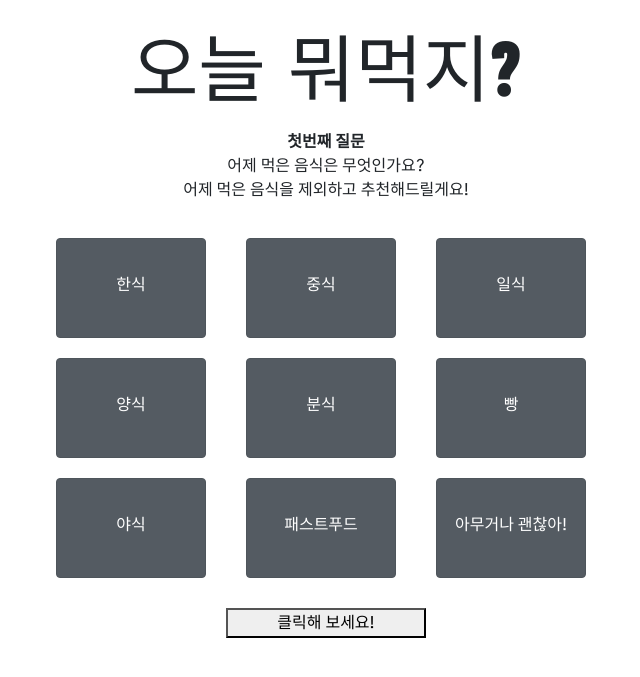
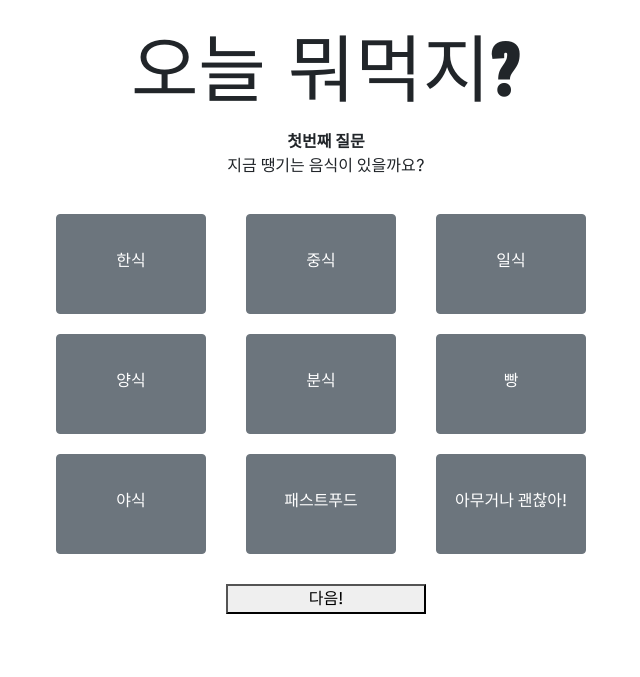
Before and after one commit to bestmealever/Thebestmeal, a Flask app: page /page1 in a window 1280 px wide. Shown: the top 677 px of the page, without its empty margins (314-954 px from the left). Run offline with Flask 2, Linux system fonts and the light colour scheme; some libraries are stand-ins or nearby versions; some web fonts are replaced.

Commit message:
민님 코드 수정

```diff
--- a/app.py
+++ b/app.py
@@ -27,19 +27,21 @@ def page2():
 
 
 ##API
+# @app.route('/Q_1', methods=['POST'])
+# def q1():
+#     q1_receive = request.form.getlist('q1_give[]')
+#     return {'msg': q1_receive}
+
+
 @app.route('/Q_1', methods=['POST'])
 def q1():
-    q1_receive = request.form.getlist('q1_give[]')
-    return {'msg': q1_receive}
-
-
-@app.route('/Q_2', methods=['POST'])
-def q2():
-    q2_receives = request.form.getlist('q2_give')
-    for q2_receive in q2_receives:
-        selectcategory = list(db.meals.find({'category': q2_receive}, {'_id': False}))
-        print(selectcategory)
-    return {'selectcategory': selectcategory}
+    print('wow')
+    q1_receives = request.form.getlist('Q_1_give[]')
+    print(q1_receives)
+    # for q2_receive in q2_receives:
+    #     selectcategory = list(db.meals.find({'category': q2_receive}, {'_id': False}))
+    #     print(selectcategory)
+    return {'msg': q1_receives}
 
 
 @app.route('/Q_3', methods=['POST'])
--- a/db.py
+++ b/db.py
@@ -16,5 +16,5 @@ for fb in fbs:
 print('--왜안되노--')
 meals = list(db.meals.find({}, {'_id': False}))
 for meal in meals :
-        meals_list = meal
-        print(meals_list)
+    meals_list = meal
+    print(meals_list)
--- a/static/js.js
+++ b/static/js.js
@@ -3,112 +3,108 @@ let category_val = [];
 window.onload = function () {
     let temp_html = `        <div class="textBox">
         <p><span class="question">첫번째 질문</span>
-            <br>어제 먹은 음식은 무엇인가요?<br>
-            어제 먹은 음식을 제외하고 추천해드릴게요!</p>
+            <br>지금 땡기는 음식이 있을까요?<br></p>
     </div>
         <div class="btn-group-toggle" data-toggle="buttons">
-            <label class="btn btn-secondary active">
-                <input type="checkbox" class="btn-check" id="btncheck1" autocomplete="off" checked name="category" value="한식">한식
+            <label class="btn btn-secondary">
+                <input type="checkbox" class="btn-check" id="btncheck1" autocomplete="off" name="category" value="한식">한식
             </label>
         </div>
         <div class="btn-group-toggle" data-toggle="buttons">
-            <label class="btn btn-secondary active">
-                <input type="checkbox" class="btn-check" id="btncheck2" autocomplete="off" checked name="category" value="중식">중식
+            <label class="btn btn-secondary">
+                <input type="checkbox" class="btn-check" id="btncheck2" autocomplete="off" name="category" value="중식">중식
             </label>
         </div>
         <div class="btn-group-toggle" data-toggle="buttons">
-            <label class="btn btn-secondary active">
-                <input type="checkbox" class="btn-check" id="btncheck3" autocomplete="off" checked name="category" value="일식">일식
+            <label class="btn btn-secondary">
+                <input type="checkbox" class="btn-check" id="btncheck3" autocomplete="off" name="category" value="일식">일식
             </label>
         </div>
         <div class="btn-group-toggle" data-toggle="buttons">
-            <label class="btn btn-secondary active">
-                <input type="checkbox" class="btn-check" id="btncheck4" autocomplete="off" checked name="category" value="양식">양식
+            <label class="btn btn-secondary">
+                <input type="checkbox" class="btn-check" id="btncheck4" autocomplete="off" name="category" value="양식">양식
             </label>
         </div>
         <div class="btn-group-toggle" data-toggle="buttons">
-            <label class="btn btn-secondary active">
-                <input type="checkbox" class="btn-check" id="btncheck5" autocomplete="off" checked name="category" value="분식">분식
+            <label class="btn btn-secondary">
+                <input type="checkbox" class="btn-check" id="btncheck5" autocomplete="off" name="category" value="분식">분식
             </label>
         </div>
         <div class="btn-group-toggle" data-toggle="buttons">
-            <label class="btn btn-secondary active">
-                <input type="checkbox" class="btn-check" id="btncheck6" autocomplete="off" checked name="category" value="디저트">빵
+            <label class="btn btn-secondary">
+                <input type="checkbox" class="btn-check" id="btncheck6" autocomplete="off" name="category" value="디저트">빵
             </label>
         </div>
         <div class="btn-group-toggle" data-toggle="buttons">
-            <label class="btn btn-secondary active">
-                <input type="checkbox" class="btn-check" id="btncheck7" autocomplete="off" checked name="category" value="야식">야식
+            <label class="btn btn-secondary">
+                <input type="checkbox" class="btn-check" id="btncheck7" autocomplete="off" name="category" value="야식">야식
             </label>
         </div>
         <div class="btn-group-toggle" data-toggle="buttons">
-            <label class="btn btn-secondary active">
-                <input type="checkbox" class="btn-check" id="btncheck8" autocomplete="off" checked name="category" value="패스트푸드">패스트푸드
+            <label class="btn btn-secondary">
+                <input type="checkbox" class="btn-check" id="btncheck8" autocomplete="off" name="category" value="패스트푸드">패스트푸드
             </label>
         </div>
         <div class="btn-group-toggle" data-toggle="buttons">
-            <label class="btn btn-secondary active">
-                <input type="checkbox" class="btn-check" id="btncheck9" autocomplete="off" checked name="category" value="">아무거나 괜찮아!
+            <label class="btn btn-secondary">
+                <input type="checkbox" class="btn-check" id="btncheck9" autocomplete="off" name="category" value="">아무거나 괜찮아!
             </label>
         </div>
-    <div class="next"><button type="button" onclick="q2()" class="btnNext">클릭해 보세요!</button></div>`
+    <div class="next"><button type="button" onclick="q1()" class="btnNext">다음!</button></div>`
     $('#btnWrap').append(temp_html)
 
 }
 
 
-function q2() {
-    /*    for (let i = 0; i < 9; i++) {
-            btn_val.push($(`input:checkbox[id="btncheck${i + 1}"]`).is(":checked"))
-        }*/
-    let category_length = document.getElementsByName("category").length;
-    for (let i = 0; i < category_length; i++) {
-        if (document.getElementsByName("category")[i].checked == true) {
-            let btn_check_val = document.getElementsByName("category")[i].value;
+function q1() {
+    let btn_val = [];
+    for (let i = 0; i < 9; i++) {
+        btn_val.push($(`input:checkbox[id="btncheck${i + 1}"]`).is(":checked"))
+    }
+    console.log(btn_val)
+    $.ajax({
+        type: "POST",
+        url: "/Q_1",
+        data: {Q_1_give: btn_val},
+        success: function (response) {
+            // let selectcategory = response['selectcategory']
+            // for (let i = 0; i < selectcategory.length; i++) {
+            //     let categoryName = selectcategory[i]['category']
+                console.log(response)
 
-            $.ajax({
-                type: "POST",
-                url: "/Q_2",
-                data: {q2_give: btn_check_val},
-                success: function (response) {
-                    let selectcategory = response['selectcategory']
-                    for (i = 0; i < selectcategory.length; i++) {
-                        let categoryName = selectcategory[i]['category']
-                        console.log(categoryName)
+//                 let temp_html = `        <div class="textBox">
+//                                 <p><span class="question">질문 2</span>
+//                                     <br>지금 기분은 어떠신가요?<br>
+//                                     당신의 상태에 맞춰 추천해드릴게요!</p>
+//                             </div>
+// <!--                                <div class="btn-group-toggle" data-toggle="buttons">-->
+//                                     <label class="btn btn-secondary active">
+//                                         <input type="radio" class="btn-check" id="btnradio1"  checked name="condition" value="fatigued" >너무 피곤해!
+//                                     </label>
+//                                     <label class="btn btn-secondary active">
+//                                         <input type="radio" class="btn-check" id="btnradio2"  checked name="condition" value="busy">시간이 없어!
+//                                     </label>
+//                                     <label class="btn btn-secondary active">
+//                                         <input type="radio" class="btn-check" id="btnradio3"  checked name="condition" value="stressed">스트레스 받아!
+//                                     </label>
+//                                     <label class="btn btn-secondary active">
+//                                         <input type="radio" class="btn-check" id="btnradio4"  checked name="condition" value="laidback">시간 많아!
+//                                     </label>
+//                                     <label class="btn btn-secondary active">
+//                                     <input type="radio" class="btn-check" id="btnradio5"  checked name="condition" value="sweet">당땡기네...
+//                                     </label>
+//                                     <label class="btn btn-secondary active">
+//                                         <input type="radio" class="btn-check" id="btnradio6"  checked name="condition" value="fatty">기름지고 싶네...
+//                                     </label>
+//                         <!--        </div>-->
+//                         <div class="next"><button type="button" onclick="q3()" class="btnNext">결과 보기</button></div>`
+//                 $('#btnWrap *').remove()
+//                 $('#btnWrap').append(temp_html)
+//             }
+        }
+    })
+}
 
-                        let temp_html = `        <div class="textBox">
-                                <p><span class="question">질문 2</span>
-                                    <br>지금 기분은 어떠신가요?<br>
-                                    당신의 상태에 맞춰 추천해드릴게요!</p>
-                            </div>
-                        <!--        <div class="btn-group-toggle" data-toggle="buttons">-->
-                                    <label class="btn btn-secondary active">
-                                        <input type="radio" class="btn-check" id="btnradio1"  checked name="condition" value="fatigued" >너무 피곤해!
-                                    </label>
-                                    <label class="btn btn-secondary active">
-                                        <input type="radio" class="btn-check" id="btnradio2"  checked name="condition" value="busy">시간이 없어!
-                                    </label>
-                                    <label class="btn btn-secondary active">
-                                        <input type="radio" class="btn-check" id="btnradio3"  checked name="condition" value="stressed">스트레스 받아!
-                                    </label>
-                                    <label class="btn btn-secondary active">
-                                        <input type="radio" class="btn-check" id="btnradio4"  checked name="condition" value="laidback">시간 많아!
-                                    </label>
-                                    <label class="btn btn-secondary active">
-                                    <input type="radio" class="btn-check" id="btnradio5"  checked name="condition" value="sweet">당땡기네...
-                                    </label>
-                                    <label class="btn btn-secondary active">
-                                        <input type="radio" class="btn-check" id="btnradio6"  checked name="condition" value="fatty">기름지고 싶네...
-                                    </label>
-                        <!--        </div>-->
-                        <div class="next"><button type="button" onclick="q3()" class="btnNext">결과 보기</button></div>`
-                        $('#btnWrap *').remove()
-                        $('#btnWrap').append(temp_html)
-                    }
-                } })
-        }
-        }
-    }
 
 
 
--- a/templates/index.html
+++ b/templates/index.html
@@ -33,12 +33,11 @@
 <div class="wrap">
     <div class="title">오늘 뭐먹지?</div>
     <div class="textBox">
-
         <p>몇 가지 질문에 답해주시면, <br>오늘 드실 음식을 추천해 드릴게요!</p>
     </div>
     <div class="selectBox">
         </a>
-        <div class="selectBox1" onclick="location.href='{{url_for('page1')}}'">추천받기</a></div>
+        <div class="selectBox1" onclick="location.href='{{url_for('page1')}}'">추천받기</div>
         <div class="selectBox1" onclick="location.href='{{url_for('page2')}}'">추천하기</div>
     </div>
 </div>
```
